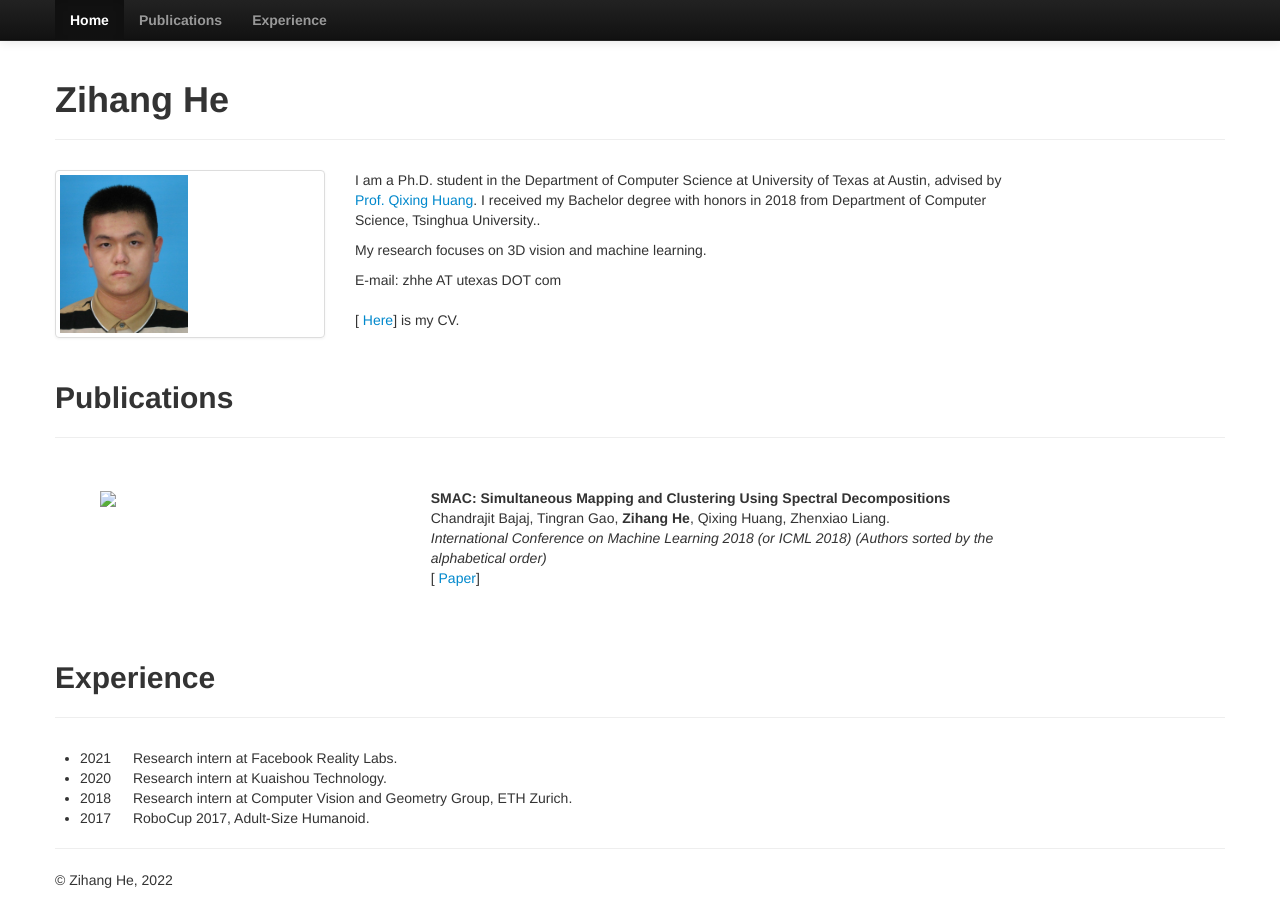
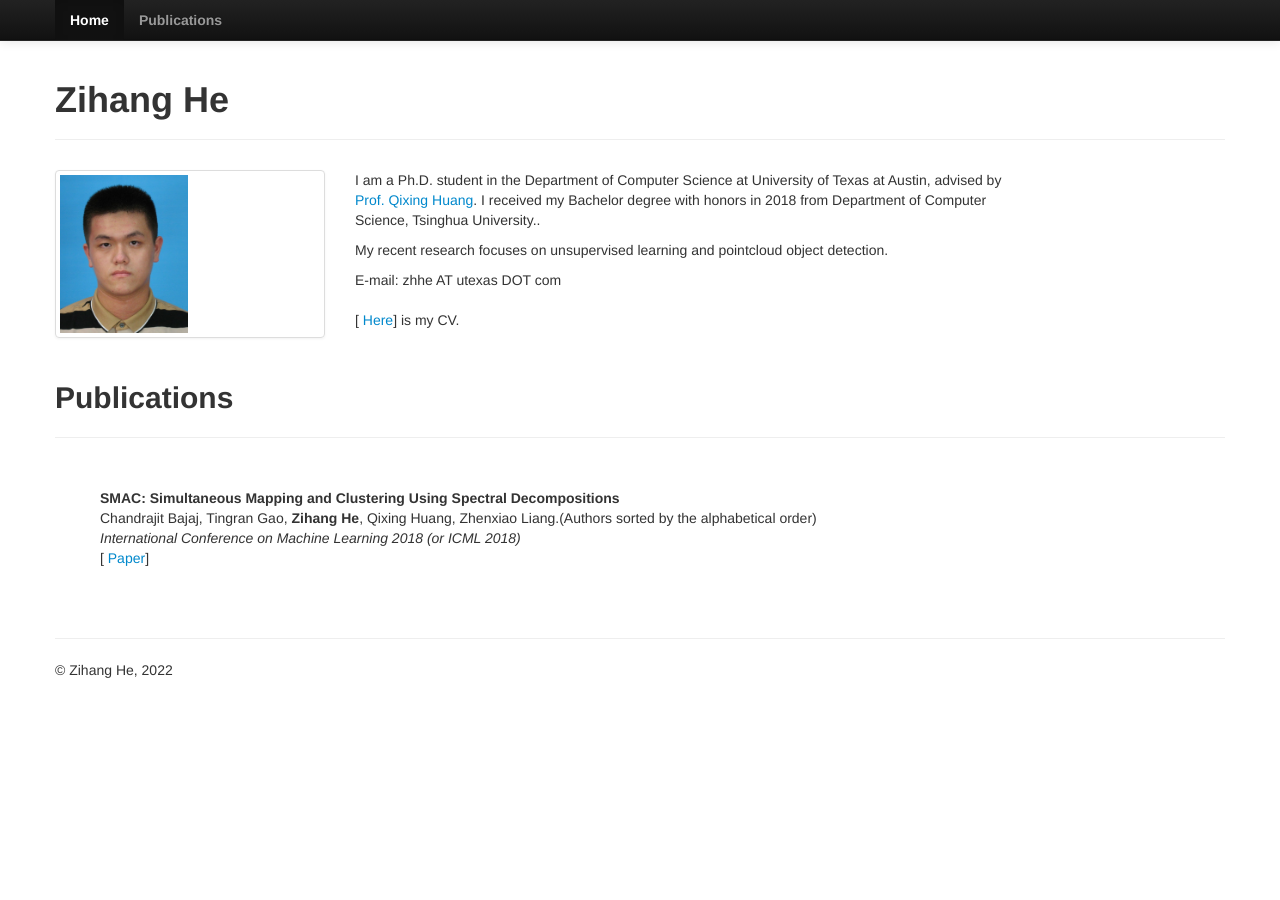
Before and after one commit to hzh16/hzh16.github.io, a plain HTML site: page index.html in a window 1280 px wide. After the commit the page ends 800 px from the top, so only its background shows below. Drawn offline with nearby package versions, Linux system fonts and the light colour scheme.

Commit message:
Update index.html

```diff
--- a/index.html
+++ b/index.html
@@ -34,7 +34,6 @@
             <ul class="nav">
               <li class="active"><a href="#HOME"><strong>Home</strong></a></li>
               <li><a href="#PUBLICATIONS"><strong>Publications</strong></a></li>
-              <li><a href="#EXPERIENCE"><strong>Experience</strong></a></li>
             </ul>
 
           </div><!--/.nav-collapse -->
@@ -59,7 +58,7 @@
 				<div class="span7">
 				 	<p>I am a Ph.D. student in the Department of Computer Science at University of Texas at Austin, advised by <a href="https://www.cs.utexas.edu/~huangqx/">Prof. Qixing Huang</a>.  I received my Bachelor degree with honors in 2018 from Department of Computer Science, Tsinghua University.</a>.
                     </p>
-					<p> My research focuses on 3D vision and machine learning.
+					<p> My recent research focuses on unsupervised learning and pointcloud object detection.
 					</p>
 
 					<address>
@@ -89,13 +88,10 @@
 						<tbody>
 						    <!-- ICML 2018 -->
 					        <tr>
-					            <td width="35%" valign="top">
-					            <img src="./img/sync2gen_ICCV2021.png"  height="500" style="border-style: none">
-					            </td>
 					            <td width="80%" valign="top">
 				                        <span class="title"><strong>SMAC: Simultaneous Mapping and Clustering Using Spectral Decompositions</strong> <br>
-				                        <span class="details">Chandrajit Bajaj, Tingran Gao, <b>Zihang He</b>, Qixing Huang, Zhenxiao Liang.<br>
-				                        <em> International Conference on Machine Learning 2018 (or ICML 2018) (Authors sorted by the alphabetical order)  </em>&nbsp;
+				                        <span class="details">Chandrajit Bajaj, Tingran Gao, <b>Zihang He</b>, Qixing Huang, Zhenxiao Liang.(Authors sorted by the alphabetical order)<br>
+				                        <em> International Conference on Machine Learning 2018 (or ICML 2018) </em>&nbsp;
 					                   	<br></span>
 					                   	[<a href="http://proceedings.mlr.press/v80/bajaj18a.html"> Paper</a>] &nbsp;
 					                    </span><br><br>
@@ -110,19 +106,6 @@
 
 				</div>
 			</div>
-		</section>
-
-
-		<section id="EXPERIENCE">
-			<div class="page-header">
-				<h2>Experience</h2>
-			</div>
-			<ul>
-			<li><span class="title">2021  &emsp;  Research intern at Facebook Reality Labs.
-			<li><span class="title">2020  &emsp;  Research intern at Kuaishou Technology.
-			<li><span class="title">2018  &emsp;  Research intern at Computer Vision and Geometry Group, ETH Zurich.
-			<li><span class="title">2017  &emsp;  RoboCup 2017, Adult-Size Humanoid.<br> </span></li>
-			</ul>
 		</section>
 
 		<!-- Footer -->
```
